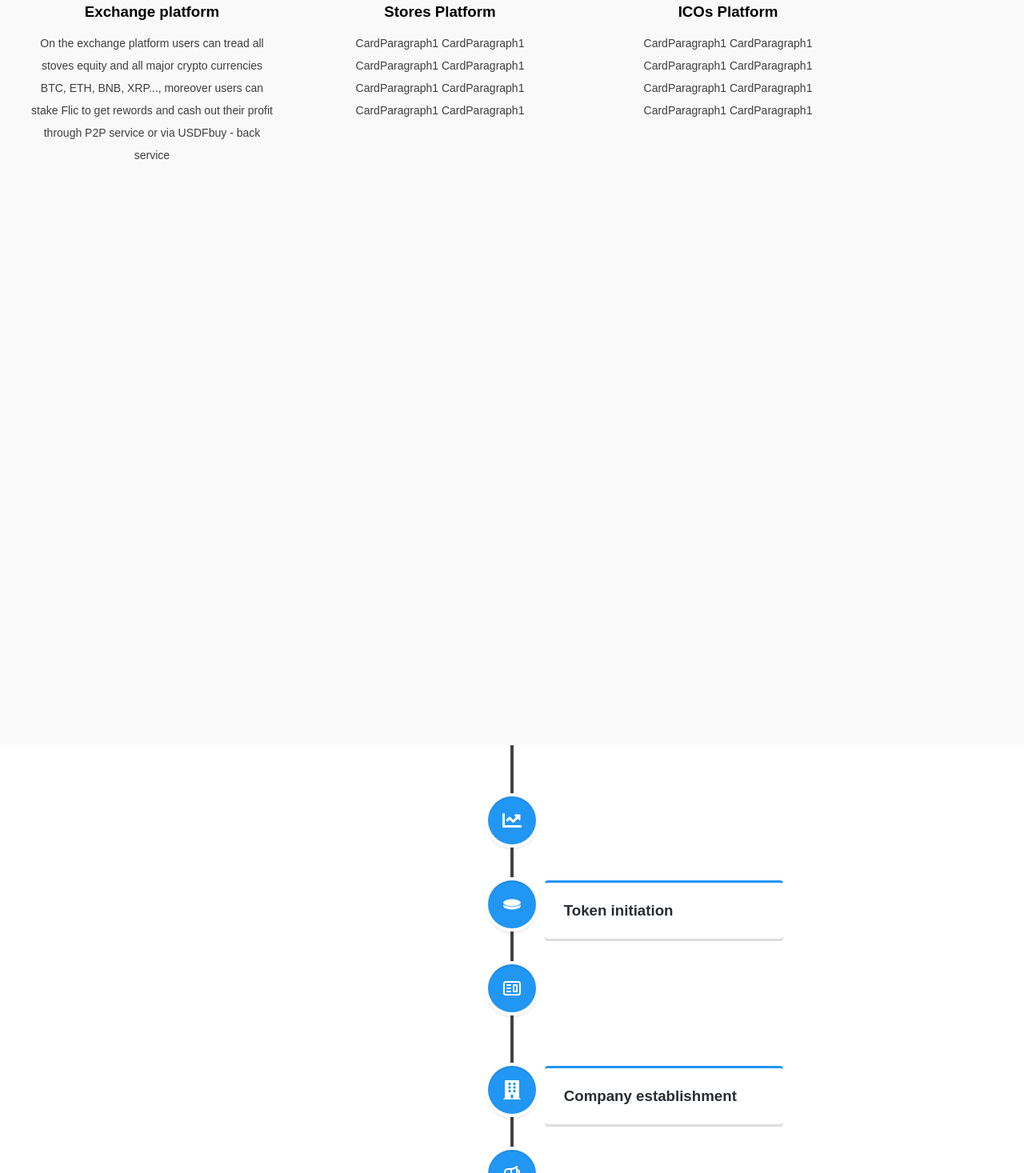
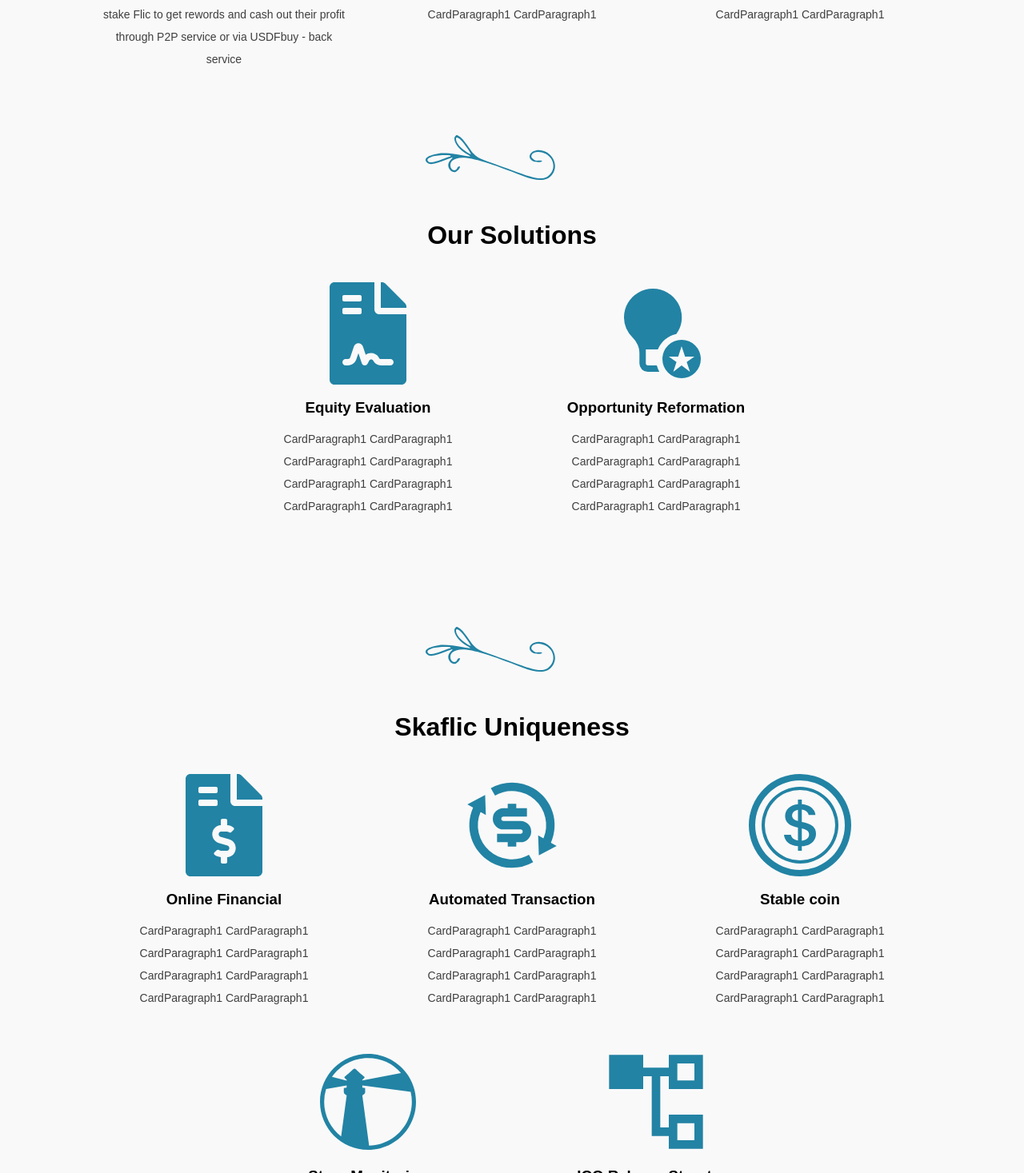
Before and after one commit to Omar-Alhazmi/skaflic, a React (Create React App) app: page / in a window 1280 px wide. Shown: the part 1333-2800 px from the top of the page at 80% size. Built offline with nearby package versions, Linux system fonts and the light colour scheme.

Commit message:
Solutions and Uniqueness section done and adjust bg color and margin for home and activity section

```diff
--- a/src/App.css
+++ b/src/App.css
@@ -32,3 +32,7 @@
   border-top: 3px
     solid #2196f3;
 }
+.svgCenter{
+  display: block;
+  margin: auto;
+}
--- a/src/components/InfoSection/Data.js
+++ b/src/components/InfoSection/Data.js
@@ -1,10 +1,15 @@
 import * as StyledTable from './StyledTabled.js'
 import * as InfoElements from "./InfoElements";
-import { BsCurrencyExchange} from "react-icons/bs";
+import { BsCurrencyExchange,BsCoin} from "react-icons/bs";
 import { GiShoppingCart} from "react-icons/gi";
-import { RiExchangeFundsLine} from "react-icons/ri";
+import { RiExchangeFundsLine,RiExchangeDollarLine} from "react-icons/ri";
+import { FaFileContract,FaFileInvoiceDollar,FaWatchmanMonitoring} from "react-icons/fa";
+import { VscLightbulbAutofix} from "react-icons/vsc";
+import { CgListTree} from "react-icons/cg";
+
 
  const data =
+ <>
  <InfoElements.ActivityContainer>
  <InfoElements.OneActivityContainer>
      <InfoElements.IconContainer>
@@ -43,6 +48,100 @@ import { RiExchangeFundsLine} from "react-icons/ri";
      </InfoElements.CardParagraph>
  </InfoElements.OneActivityContainer>
  </InfoElements.ActivityContainer>
+ <InfoElements.Divider className='svgCenter'/>
+ <InfoElements.SectionTitle darkText={true}> Our Solutions</InfoElements.SectionTitle>
+ <InfoElements.ActivityContainer>
+ <InfoElements.OneActivityContainer>
+     <InfoElements.IconContainer>
+     <FaFileContract  color='rgb(34 131 164)' size='8em'/>
+     </InfoElements.IconContainer>
+     <InfoElements.CardTitle>
+         Equity Evaluation
+     </InfoElements.CardTitle>
+     <InfoElements.CardParagraph>
+     CardParagraph1 CardParagraph1 CardParagraph1 CardParagraph1
+     CardParagraph1 CardParagraph1 CardParagraph1 CardParagraph1
+     </InfoElements.CardParagraph>
+ </InfoElements.OneActivityContainer>
+ <InfoElements.OneActivityContainer>
+     <InfoElements.IconContainer>
+     <VscLightbulbAutofix  color='rgb(34 131 164)' size='8em'/>
+     </InfoElements.IconContainer>
+     <InfoElements.CardTitle>
+         Opportunity Reformation
+     </InfoElements.CardTitle>
+     <InfoElements.CardParagraph>
+     CardParagraph1 CardParagraph1 CardParagraph1 CardParagraph1
+     CardParagraph1 CardParagraph1 CardParagraph1 CardParagraph1
+     </InfoElements.CardParagraph>
+ </InfoElements.OneActivityContainer>
+ </InfoElements.ActivityContainer>
+ <InfoElements.Divider className='svgCenter'/>
+ <InfoElements.SectionTitle darkText={true}> Skaflic Uniqueness</InfoElements.SectionTitle>
+ <InfoElements.ActivityContainer>
+ <InfoElements.OneActivityContainer>
+     <InfoElements.IconContainer>
+     <FaFileInvoiceDollar  color='rgb(34 131 164)' size='8em'/>
+     </InfoElements.IconContainer>
+     <InfoElements.CardTitle>
+         Online Financial
+     </InfoElements.CardTitle>
+     <InfoElements.CardParagraph>
+     CardParagraph1 CardParagraph1 CardParagraph1 CardParagraph1
+     CardParagraph1 CardParagraph1 CardParagraph1 CardParagraph1
+     </InfoElements.CardParagraph>
+ </InfoElements.OneActivityContainer>
+ <InfoElements.OneActivityContainer>
+     <InfoElements.IconContainer>
+     <RiExchangeDollarLine  color='rgb(34 131 164)' size='8em'/>
+     </InfoElements.IconContainer>
+     <InfoElements.CardTitle>
+         Automated Transaction
+     </InfoElements.CardTitle>
+     <InfoElements.CardParagraph>
+     CardParagraph1 CardParagraph1 CardParagraph1 CardParagraph1
+     CardParagraph1 CardParagraph1 CardParagraph1 CardParagraph1
+     </InfoElements.CardParagraph>
+ </InfoElements.OneActivityContainer>
+ <InfoElements.OneActivityContainer>
+     <InfoElements.IconContainer>
+     <BsCoin  color='rgb(34 131 164)' size='8em'/>
+     </InfoElements.IconContainer>
+     <InfoElements.CardTitle>
+         Stable coin
+     </InfoElements.CardTitle>
+     <InfoElements.CardParagraph>
+     CardParagraph1 CardParagraph1 CardParagraph1 CardParagraph1
+     CardParagraph1 CardParagraph1 CardParagraph1 CardParagraph1
+     </InfoElements.CardParagraph>
+ </InfoElements.OneActivityContainer>
+ <InfoElements.OneActivityContainer>
+     <InfoElements.IconContainer>
+     <FaWatchmanMonitoring  color='rgb(34 131 164)' size='8em'/>
+     </InfoElements.IconContainer>
+     <InfoElements.CardTitle>
+         Store Monitoring
+     </InfoElements.CardTitle>
+     <InfoElements.CardParagraph>
+     CardParagraph1 CardParagraph1 CardParagraph1 CardParagraph1
+     CardParagraph1 CardParagraph1 CardParagraph1 CardParagraph1
+     </InfoElements.CardParagraph>
+ </InfoElements.OneActivityContainer>
+ <InfoElements.OneActivityContainer>
+     <InfoElements.IconContainer>
+     <CgListTree  color='rgb(34 131 164)' size='8em'/>
+     </InfoElements.IconContainer>
+     <InfoElements.CardTitle>
+         ICO Release Structure
+     </InfoElements.CardTitle>
+     <InfoElements.CardParagraph>
+     CardParagraph1 CardParagraph1 CardParagraph1 CardParagraph1
+     CardParagraph1 CardParagraph1 CardParagraph1 CardParagraph1
+     </InfoElements.CardParagraph>
+ </InfoElements.OneActivityContainer>
+ </InfoElements.ActivityContainer>
+ </>
+
 const tokenAndContract =
 <>
         <StyledTable.TableWrapper >
--- a/src/components/InfoSection/InfoElements.js
+++ b/src/components/InfoSection/InfoElements.js
@@ -1,12 +1,12 @@
 import styled from "styled-components";
 
-export const InfoContainer=styled.div`
+export const InfoContainer = styled.div`
     color: #fff;
     z-index:1;
     position: relative;
-    background:${({lightBg})=>(lightBg ? '#f9f9f9' : '#7c8a95')};
+    background:${({ lightBg }) => (lightBg ? '#f9f9f9' : '#fff')};
     @media screen and (max-width:768px){
-        padding:100px 0;
+        padding-bottom:100px;
     }
 `;
 export const ActivityContainer = styled.div`
@@ -19,13 +19,14 @@ export const ActivityContainer = styled.div`
     width: 100%;
     height:fit-content ;
     max-width:1100px;
-    min-height: 1100px;
+    min-height: 450px;
     z-index: 1;
     @media screen and (min-width:768px){
     flex-direction: row;
     align-items: flex-start;
+    margin: auto;
 }`;
-export const OneActivityContainer=styled.div`
+export const OneActivityContainer = styled.div`
   display: flex;
     -webkit-box-pack: center;
     justify-content: center;
@@ -41,13 +42,39 @@ export const OneActivityContainer=styled.div`
     align-items: flex-start;
 } */
 `
-export const IconContainer =styled.div`
+export const IconContainer = styled.div`
     margin-bottom:14px;
 @media screen and (max-width:768px){
     margin-bottom:18px;
     }
 `
-export const SectionTitle =styled.h1`
+export const Divider = ({ className }) => (
+    <svg
+        version="1.0" xmlns="http://www.w3.org/2000/svg"
+        width="167.000000pt" height="75.000000pt" viewBox="167.000000 75.000000"
+        preserveAspectRatio="xMidYMid meet" className={className}>
+        <g transform="translate(0.000000,75.000000) scale(0.100000,-0.100000)"
+            fill="rgb(34, 131, 164)" stroke="none">
+            <path
+                fill="rgb(34, 131, 164)" stroke="none"
+                d="M402 668 c-45 -45 38 -172 149 -228 22 -12 39 -24 36 -26 -3 -3 -40
+        2 -83 10 -131 26 -248 36 -310 26 -145 -24 -198 -66 -143 -116 30 -27 83 -21
+        201 25 57 23 108 41 112 41 5 0 -3 -11 -17 -25 -14 -14 -28 -38 -32 -52 -14
+        -57 43 -121 91 -103 21 8 54 46 54 62 0 17 -26 7 -35 -14 -22 -51 -85 -24 -85
+        37 0 25 8 40 30 59 93 78 320 28 875 -194 204 -81 331 -66 386 48 59 121 -43
+        272 -184 274 -107 2 -160 -94 -76 -138 32 -16 110 -16 116 1 2 6 -16 9 -45 7
+        -40 -3 -51 0 -71 22 -21 22 -23 29 -13 51 21 47 124 47 192 0 84 -58 102 -168
+        39 -240 -75 -85 -155 -77 -484 48 -138 52 -284 105 -325 118 -85 26 -142 66
+        -185 130 -72 106 -109 152 -138 170 -38 22 -39 23 -55 7z m65 -45 c34 -30 136
+        -173 128 -181 -6 -7 -75 38 -118 77 -42 38 -67 79 -67 111 0 28 20 25 57 -7z
+        m-122 -203 c-3 -5 -11 -10 -16 -10 -5 0 -50 -16 -99 -35 -97 -38 -150 -44
+        -170 -19 -18 20 0 37 60 58 51 17 235 22 225 6z"
+            />
+        </g>
+    </svg>
+)
+
+export const SectionTitle = styled.h1`
     margin:14px auto;
     color:#000;
     text-align:center;
@@ -55,14 +82,14 @@ export const SectionTitle =styled.h1`
     margin-bottom:18px;
     }
 `
-export const CardTitle =styled.h3`
+export const CardTitle = styled.h3`
     margin-bottom:14px;
     color:#000;
 @media screen and (max-width:768px){
     margin-bottom:18px;
     }
 `
-export const CardParagraph =styled.p`
+export const CardParagraph = styled.p`
     font-size: 14px;
     opacity: 0.75;
     line-height: 28px;
@@ -74,13 +101,13 @@ export const CardParagraph =styled.p`
     line-height: 24px;
     }
 `
-export const InfoContainer2=styled.div`
+export const InfoContainer2 = styled.div`
     color: #fff;
     z-index:1;
         position: relative;
         margin-bottom: 350px;
         box-shadow: 0px 0px 40px rgb(0 0 0 / 80%);
-    background:${({lightBg})=>(lightBg ? '#f9f9f9' : '#7c8a95')};
+    background:${({ lightBg }) => (lightBg ? '#f9f9f9' : '#7c8a95')};
     :before{
    content:'';
    position:absolute;
@@ -99,7 +126,7 @@ export const InfoContainer2=styled.div`
 `;
 
 
-export const InfoWrapper=styled.div`
+export const InfoWrapper = styled.div`
     display:grid;
     z-index: 1;
     height:fit-content ;
@@ -110,37 +137,37 @@ export const InfoWrapper=styled.div`
     padding:0 24px;
     justify-content:center;
     position: relative;
-    min-height: 1100px;
+    min-height: 880px;
 `;
 
 
-export const InfoRow=styled.div`
+export const InfoRow = styled.div`
     display: grid;
-    grid-auto-columns:${({imgStart})=>(imgStart ? `30% 70%`:`minmax(auto ,1fr)`)};
+    grid-auto-columns:${({ imgStart }) => (imgStart ? `30% 70%` : `minmax(auto ,1fr)`)};
     align-items:center;
-    grid-template-areas:${({imgStart})=>(imgStart ? `'col2 col1'`:`'col1 col2'`)};
+    grid-template-areas:${({ imgStart }) => (imgStart ? `'col2 col1'` : `'col1 col2'`)};
 
     @media screen and (max-width:768px){
           margin:auto;
 
-        grid-template-areas:${({imgStart})=>(imgStart ? `'col1' 'col2'`:`'col1 col1''col2 col2'`)};
+        grid-template-areas:${({ imgStart }) => (imgStart ? `'col1' 'col2'` : `'col1 col1''col2 col2'`)};
         grid-auto-columns:minmax(auto ,1fr)
     }
 `;
 
-export const Column1=styled.div`
+export const Column1 = styled.div`
      margin-bottom:15px;
      padding:0 15px;
      grid-area:col1;
 `;
 
-export const Column2=styled.div`
+export const Column2 = styled.div`
      margin-bottom:15px;
      padding:0 15px;
      grid-area:col2;
 `;
 
-export const TextWrapper =styled.div`
+export const TextWrapper = styled.div`
     max-width:540px;
     padding-top:0;
     padding-bottom:60px;
@@ -156,38 +183,38 @@ export const TopLine = styled.p`
     margin-bottom:16px;
 `;
 
-export const Heading =styled.h1`
+export const Heading = styled.h1`
     margin-bottom:24px;
     font-size:48px;
     line-height:1.1;
     font-weight:600;
-    color: ${({lightText})=>(lightText ? '#f7f8fa' : '#7c8a95')};
+    color: ${({ lightText }) => (lightText ? '#f7f8fa' : '#7c8a95')};
 
     @media screen and (max-width:480px){
         font-size:32px;
     }
 `;
 
-export const Subtitle=styled.p`
+export const Subtitle = styled.p`
     /* max-width:440px; */
     max-width: 517px;
     margin-bottom:35px;
     font-size:18px;
     line-height:24px;
-    color:${({darkText})=>(darkText ? '#7c8a95' :'#fff')};
+    color:${({ darkText }) => (darkText ? '#7c8a95' : '#fff')};
 `;
 
-export const BtnWrap=styled.div`
+export const BtnWrap = styled.div`
     display:flex;
     justify-content: flex-start;
 `;
 
-export const ImgWrap=styled.div`
+export const ImgWrap = styled.div`
     max-width:555px;
     height:100%;
 `;
 
-export const Img=styled.img`
+export const Img = styled.img`
     width:100%;
     margin:0 0 10px 0;
     padding-right:0;
--- a/src/components/InfoSection/index.js
+++ b/src/components/InfoSection/index.js
@@ -1,7 +1,9 @@
 import React from "react";
-import {Button} from "../ButtonElements";
+import { Button } from "../ButtonElements";
 import * as InfoElements from "./InfoElements";
-const InfoSection = ({lightBg,id,imgStart,topLine,lightText,headline,darkText,description,buttonLabel,img,alt,primary,dark,dark2,cardData}) => {
+import '../../App.css';
+
+const InfoSection = ({ lightBg, id, imgStart, topLine, lightText, headline, darkText, description, buttonLabel, img, alt, primary, dark, dark2, cardData }) => {
   return (
     <>
       {id === "ico" ?
@@ -14,13 +16,13 @@ const InfoSection = ({lightBg,id,imgStart,topLine,lightText,headline,darkText,de
                   <InfoElements.Heading lightText={lightText}>{headline}</InfoElements.Heading>
                   <InfoElements.Subtitle darkText={darkText}>{description}</InfoElements.Subtitle>
                   <InfoElements.BtnWrap>
-                  <Button to="home" smooth={true} duration={500} spy={true} exact="true" offset={-80} primary={primary ? 1:0 }  dark={dark ? 1 :0}  dark2={dark2 ? 1:0}>{buttonLabel}</Button>
+                    <Button to="home" smooth={true} duration={500} spy={true} exact="true" offset={-80} primary={primary ? 1 : 0} dark={dark ? 1 : 0} dark2={dark2 ? 1 : 0}>{buttonLabel}</Button>
                   </InfoElements.BtnWrap>
                 </InfoElements.TextWrapper>
               </InfoElements.Column1>
               <InfoElements.Column2>
                 <InfoElements.ImgWrap>
-                <InfoElements.Img src={img}  alt={alt}/>
+                  <InfoElements.Img src={img} alt={alt} />
                 </InfoElements.ImgWrap>
               </InfoElements.Column2>
             </InfoElements.InfoRow>
@@ -28,7 +30,9 @@ const InfoSection = ({lightBg,id,imgStart,topLine,lightText,headline,darkText,de
         </InfoElements.InfoContainer2>
         :
         <>
-  <InfoElements.InfoContainer lightBg={lightBg}  lightText={false} darkText={true} id={id}>
+          <InfoElements.InfoContainer lightBg={lightBg} lightText={false} darkText={true} id={id}>
+            <InfoElements.Divider className='svgCenter'/>
+
             <InfoElements.SectionTitle darkText={true}> Skaflic Activity</InfoElements.SectionTitle>
 
             {cardData}
--- a/src/components/LandingSection/LandingElements.js
+++ b/src/components/LandingSection/LandingElements.js
@@ -2,7 +2,7 @@ import styled from "styled-components";
 import { MdKeyboardArrowRight, MdArrowForward } from "react-icons/md";
 import { Link as LinkS } from "react-scroll";
 export const LandingContainer = styled.div`
-  background: #37474f;
+  background: #fff;
   display: flex;
   justify-content: center;
   align-items: center;
@@ -84,7 +84,7 @@ export const LandingContent = styled.div`
 `;
 
 export const LandingH2 = styled.h2`
- color:${({isStrong})=>(isStrong ? `rgb(80 198 201)`:`#fff`)};
+ color:${({isStrong})=>(isStrong ? `rgb(80 198 201)`:`#2283a4`)};
   font-size: 32px;
   text-align: center;
   font-family: Montserrat, sans-serif;
@@ -115,7 +115,7 @@ export const LandingStrong = styled.strong`
 `;
 export const LandingP = styled.p`
   margin-top: 24px;
-  color: #fff;
+  color: #000;
   font-size: 24px;
   text-align: center;
   max-width: 600px;
--- a/src/components/Navbar/NavbarElements.js
+++ b/src/components/Navbar/NavbarElements.js
@@ -3,7 +3,7 @@ import { Link as LinkR } from "react-router-dom";
 import { Link as LinkS } from "react-scroll";
 
 export const Nav = styled.nav`
-  background:${({scrollNav}) =>(scrollNav ? '#373548' :'transparent')};
+  background:${({scrollNav}) =>(scrollNav ? '#373548' :'#dcdcdc')};
   height: 80px;
   margin-top:-80px;
   display: flex;
@@ -48,7 +48,7 @@ export const NavLogo = styled(LinkR)`
 `;
 export const LogoImage = styled.img`
   width: 100%;
-  height: 22vh;
+  height: 23vh;
   text-decoration: none;
   @media screen and (max-width: 1024px) {
   height: 12vh;
@@ -60,7 +60,7 @@ export const LogoImage = styled.img`
   height: 24vh;
 }
 @media screen and (max-width: 430px) {
-  margin-left: -23%;
+  margin-left: -21%;
 }
 `;
 export const MobileIcon = styled.div`
```
Lines whose indentation alone changed are shown as unchanged.
